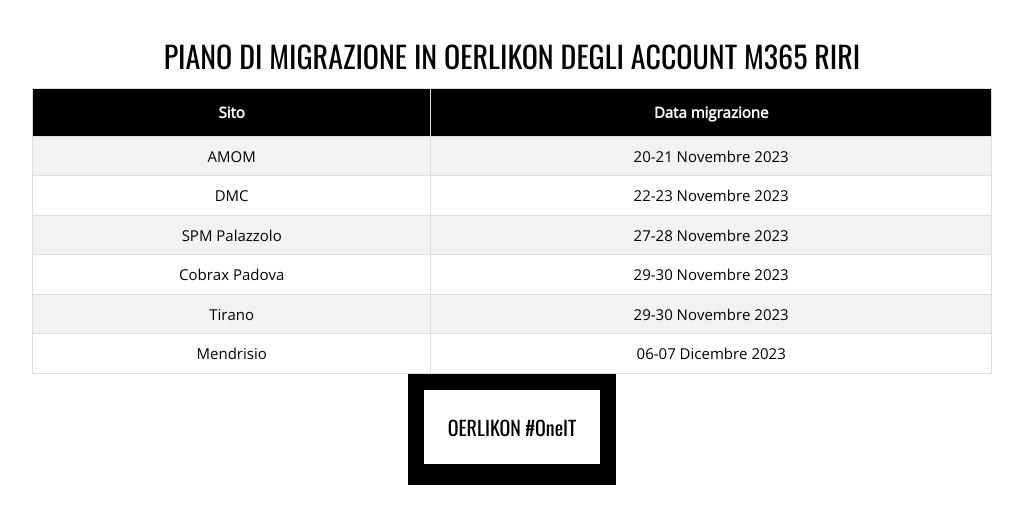
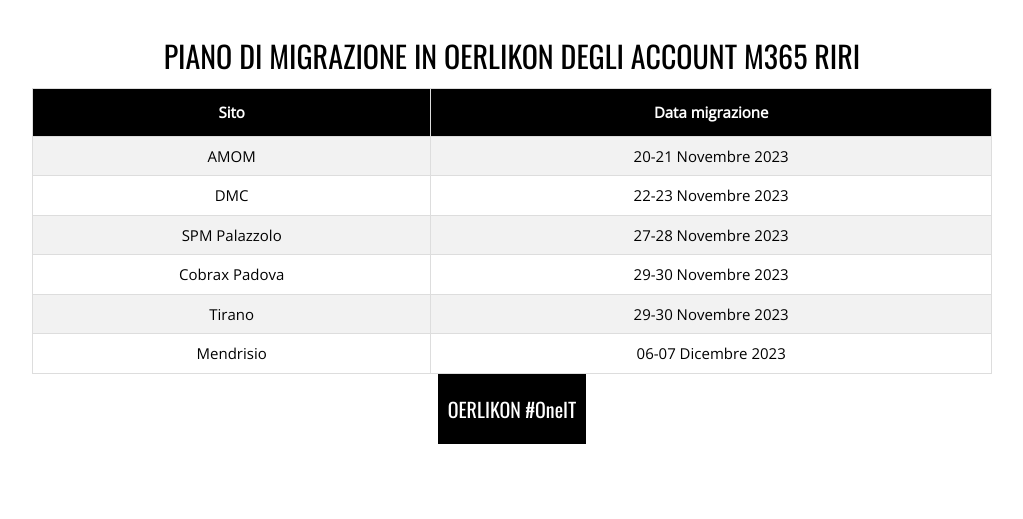
Before and after one commit to giancarlocorso/riri_it_integration, a plain HTML site: page index.html in a window 1280 px wide. Shown: the part 2247-2766 px from the top of the page, without its empty margins (128-1151 px from the left). After the commit the page ends 2724 px from the top, so only its background shows below. Drawn offline with nearby package versions, Linux system fonts and the light colour scheme; a web font is replaced by a local one.

Commit message:
Update index.html

```diff
--- a/index.html
+++ b/index.html
@@ -137,7 +137,7 @@
 
 <!-- Footer -->
 <div class="w3-bar w3-black w3-hide-small">
-  <footer class="w3-bar w3-white w3-margin w3-padding-large " style="padding:10px">
+  <footer class=" w3-black" style="padding:10px">
     <a href="https://www.oerlikon.com/"
      style="text-decoration: none; margin: 0 auto;" class=" w3-center"><h4>OERLIKON #OneIT<h4></a>
     <!--<a href="#" class="w3-button w3-white w3-padding-large w3-margin-bottom"><i class="fa fa-arrow-up w3-margin-right"></i>TO THE TOP</a>-->
```
